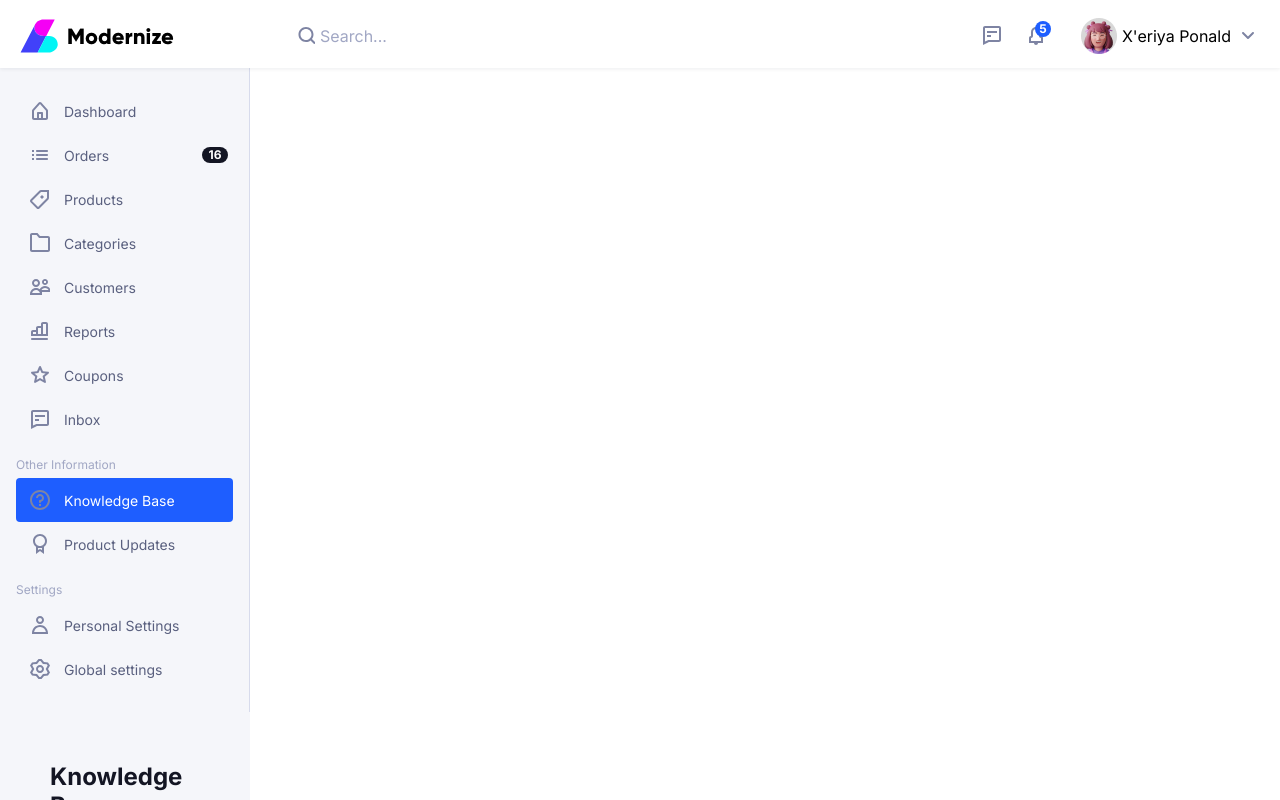
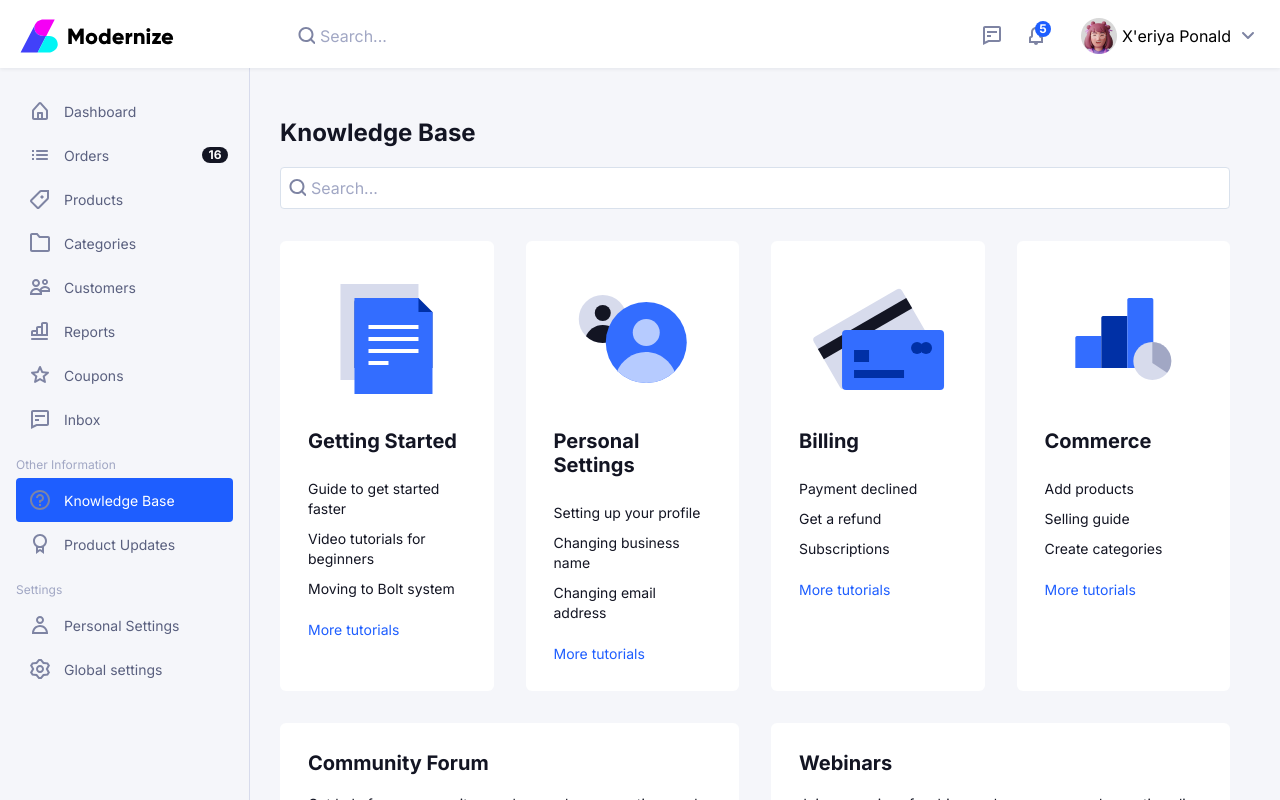
Before and after one commit to emoore29/Frontend-Angular-Challenge, an Angular app in the folder greenbase-app/: page /knowledge-base in a window 1280 px wide. Shown: the top 800 px of the page. Built offline with nearby package versions, Linux system fonts and the light colour scheme.

Commit message:
styled page content to fit around navbar

```diff
--- a/greenbase-app/src/app/app.component.sass
+++ b/greenbase-app/src/app/app.component.sass
@@ -3,6 +3,5 @@
       height: 100vh
 
 .main-content
-      display: grid
-      grid-template-columns: 250px auto
-      height: 100%
+      display: flex
+      width: 100vw
--- a/greenbase-app/src/app/app.component.ts
+++ b/greenbase-app/src/app/app.component.ts
@@ -1,6 +1,5 @@
 import { Component } from '@angular/core';
 import { RouterOutlet } from '@angular/router';
-import { RouterModule } from '@angular/router';
 import { HeaderComponent } from './header/header.component';
 import { NavigationComponent } from './navigation/navigation.component';
 import { ContentComponent } from './content/content.component';
@@ -9,7 +8,6 @@ import { ContentComponent } from './content/content.component';
   selector: 'app-root',
   standalone: true,
   imports: [
-    RouterModule,
     RouterOutlet,
     HeaderComponent,
     NavigationComponent,
--- a/greenbase-app/src/app/content/content.component.html
+++ b/greenbase-app/src/app/content/content.component.html
@@ -1,3 +1,4 @@
+<div class="flex">
   <section class="content">
     <h2>Knowledge Base</h2>
     <app-search-bar [customClass]="'contentSearchBar'"></app-search-bar>
@@ -22,3 +23,4 @@
       <button class="contact-btn">Contact Support</button>
     </section>
   </section>
+</div>
--- a/greenbase-app/src/app/content/content.component.sass
+++ b/greenbase-app/src/app/content/content.component.sass
@@ -1,8 +1,9 @@
 .content
-      padding: 30px 50px
+      padding: 30px 50px 30px 280px
       background-color: #F5F6FA
       height: 100%
       color: #131523
+      width: 100vw
 
 
 .content h2
--- a/greenbase-app/src/app/navigation/navigation.component.sass
+++ b/greenbase-app/src/app/navigation/navigation.component.sass
@@ -1,5 +1,5 @@
 .nav-sidebar
-      position: relative
+      position: absolute
       background-color: #F5F6FA
       border-right: 1px solid #D7DBEC
       width: 250px
```
Lines whose indentation alone changed are shown as unchanged.
